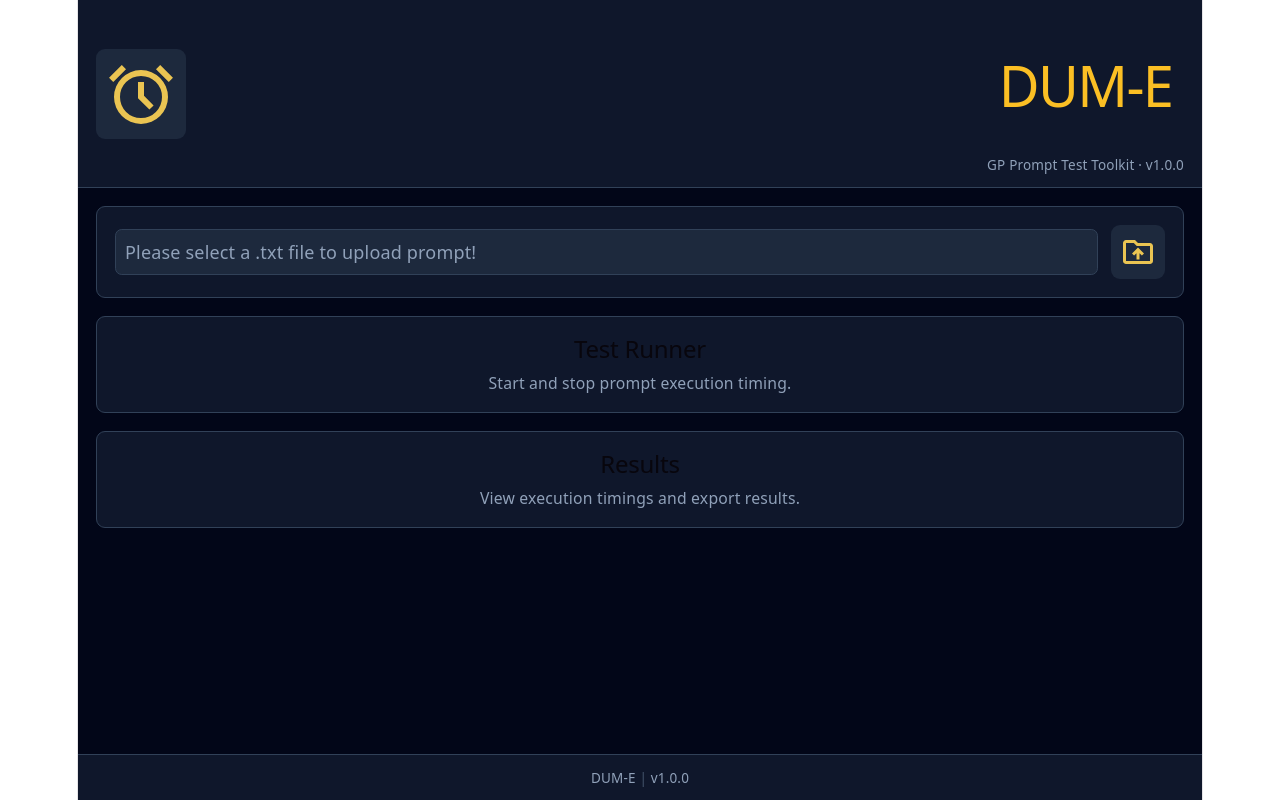
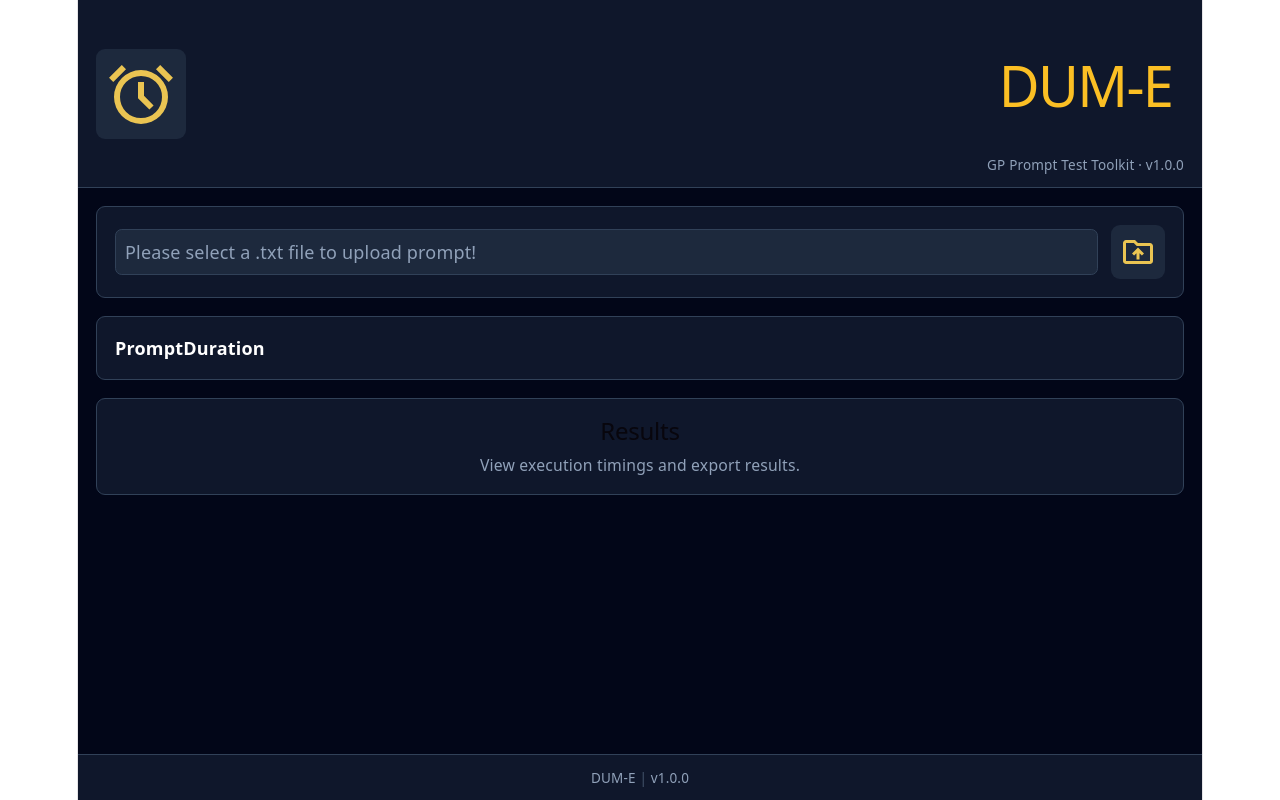
Before and after one commit to souravkh/dum-e, a React (Vite) app: page / in a window 1280 px wide. Built offline with nearby package versions, Linux system fonts and the light colour scheme.

Commit message:
added prompts feature extension and file reader utils

```diff
--- a/src/App.tsx
+++ b/src/App.tsx
@@ -1,7 +1,4 @@
-
 import './App.css'
-import Header from './features/header/header'
-import Footer from './features/footer/Footer'
 import AppShell from './AppShell'
 
 
@@ -10,8 +7,6 @@ function App() {
   return(
   <>
     <AppShell/>
-    {/* <Header/>
-    <Footer/> */}
   </>
   )
 }
--- a/src/AppShell.tsx
+++ b/src/AppShell.tsx
@@ -2,21 +2,41 @@ import Header from "./features/header/header";
 import Footer from "./features/footer/Footer";
 import PromptManagement from "./features/prompt-management/PromptManagement";
 import { useState } from "react";
-
+import Prompt from "./features/result/Prompts";
+import {
+  readPromptsFile,
+  type PromptRecord,
+} from "./features/utils/TxtFileReader";
 
 function AppShell() {
+  const [promptFile, setPromptFile] = useState<File | null>(null);
 
-    const [promptFile, setPromptFile] = useState<File | null>(null);
-
-    const handlePromptFileChange = (file: File | null) => {
+  const handlePromptFileChange = (file: File | null) => {
     setPromptFile(file);
-
     if (file) {
       console.log("Selected file:", file.name);
       console.log("File object:", file);
+      handleFileChange(file);
     }
   };
 
+  const [prompts, setPrompts] = useState<PromptRecord>({});
+
+  async function handleFileChange(file: File | null) {
+    if (!file) return;
+
+    const promptRecord = await readPromptsFile(file);
+
+    setPrompts(promptRecord);
+
+    console.log(promptRecord);
+  }
+
+  const [currentPrompt,setCurrentPrompt]= useState<string>("");
+  const updateCurrentPrompt = (newPrompt:string):void=>{
+    if(newPrompt)
+        setCurrentPrompt(newPrompt)
+  }
 
   return (
     <div className="flex min-h-screen flex-col bg-slate-950 text-white">
@@ -27,16 +47,14 @@ function AppShell() {
       <main className="flex-1 space-y-4 p-4">
         {/* Feature 1: Prompt Management */}
         <PromptManagement
-        file={promptFile}
-        onFileChange={handlePromptFileChange}
-      />
+          file={promptFile}
+          onFileChange={handlePromptFileChange}
+
+        />
 
         {/* Feature 2: Test Runner */}
         <section className="rounded-lg border border-slate-700 bg-slate-900 p-4">
-          <h2 className="text-lg font-semibold">Test Runner</h2>
-          <p className="mt-1 text-sm text-slate-400">
-            Start and stop prompt execution timing.
-          </p>
+          <Prompt promptData={prompts} onSelectedPromptChange={updateCurrentPrompt} />
         </section>
 
         {/* Feature 3: Results */}
--- /dev/null
+++ b/src/features/result/Prompts.tsx
@@ -0,0 +1,37 @@
+import React from "react";
+
+type promptProps= {
+  promptData: Record<string,string>;
+  onSelectedPromptChange: (prompt:string) => void;
+};
+
+function Prompt({
+  promptData,
+  onSelectedPromptChange,
+}: promptProps) {
+  return (
+    <table>
+      <thead>
+        <tr>
+          <th>Prompt</th>
+          <th>Duration</th>
+        </tr>
+      </thead>
+
+      <tbody>
+        {Object.entries(promptData).map(([gpPrompt, duration]) => (
+          <tr key={gpPrompt}>
+            <td>
+                {gpPrompt}
+            </td>
+            <td>
+                {duration}
+            </td>
+          </tr>
+        ))}
+      </tbody>
+    </table>
+  );
+}
+
+export default Prompt;
--- /dev/null
+++ b/src/features/utils/TxtFileReader.ts
@@ -0,0 +1,19 @@
+export type PromptRecord = Record<string, string>;
+
+export async function readPromptsFile(
+  file: File
+): Promise<PromptRecord> {
+  const text = await file.text();
+
+  const prompts: PromptRecord = {};
+
+  text
+    .split(/\r?\n/)
+    .map((line) => line.trim())
+    .filter(Boolean)
+    .forEach((line) => {
+      prompts[line] = "";
+    });
+
+  return prompts;
+}
```
